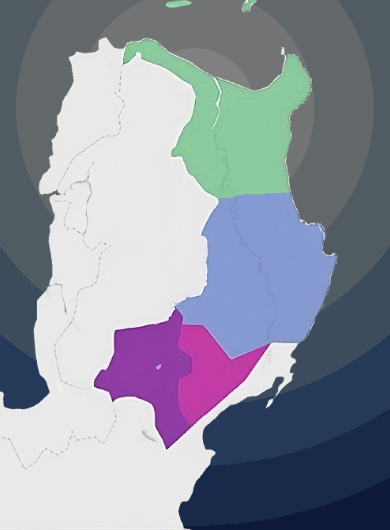
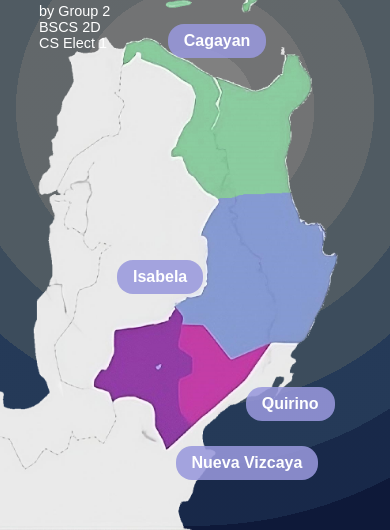
Before and after one commit to orviepo/html-image-map-region2, a plain HTML site: page index.html in a window 390 px wide. Shown: the part 314-844 px from the top of the page. Drawn offline with Linux system fonts and the light colour scheme.

Commit message:
Added more styling

```diff
--- a/index.html
+++ b/index.html
@@ -8,20 +8,20 @@
   <link rel="stylesheet" href="./style.css">
 </head>
 <body>
+<div>
   <div class="main flex bg">
     <div class="title">
       <h1>Cagayan Valley</h1>
       <h2>Region 2</h2>
+      <div>by Group 2</div>
+      <div>BSCS 2D</div>
+      <div>CS Elect 1</div>
     </div>
     <img class="map locate" src="./images/reg2.png" usemap="#region2">
     <div class="title hide"></div>
   </div>
-<!-- <img class="locate" src="./images/reg2.png" usemap="#region2"
-  style="
-    object-fit: cover;
-    width: 400px;
-    height: 500px;
-    "> -->
+</div>
+<!-- <img class="locate" src="./images/reg2.png" usemap="#region2" style="object-fit: cover; width: 400px; height: 500px;"> -->
 
 <map name="region2">
   <!-- Nueva Vizcaya -->
@@ -43,6 +43,12 @@
   <area id="batanes-s" shape="poly" coords="1195,291,1210,278,1197,259,1182,268,1196,288" href="./batanes.html">
   <area id="batanes-e" shape="poly" coords="1218,259,1231,258,1237,245,1231,238,1261,216,1246,206,1233,215,1232,229,1220,244,1216,258,1219,260" href="./batanes.html">
   <area id="batanes-n" shape="poly" coords="1178,136,1195,124,1205,90,1196,78,1181,108,1174,109,1170,127,1179,136" href="./batanes.html">
+
+  <div class="nueva-vizcaya">Nueva Vizcaya</div>
+  <div class="quirino">Quirino</div>
+  <div class="isabela">Isabela</div>
+  <div class="cagayan">Cagayan</div>
+  <div class="batanes">Batanes</div>
 </map>
 <script src="./script.js"></script>
 <!-- <script src="../autoreload.js"></script> -->
--- a/style.css
+++ b/style.css
@@ -9,17 +9,17 @@ body {
   font-family: sans-serif;
   height: 100%;
   margin: 0;
+  overflow-x: hidden;
+  position: relative;
   scrollbar-width: thin;
-  overflow-x: hidden;
   width: 100%;
-  position: relative;
   z-index: -2;
 }
 
 .flex {
+  align-items: center;
   display: flex;
   justify-content: center;
-  align-items: center;
 }
 
 .flex.column {
@@ -38,8 +38,6 @@ body {
   position: relative;
 }
 .bg::before {
-  position: fixed;
-  content: '';
   background: radial-gradient(
     hsl(190, 0%, 100%) 0%,
     hsl(190, 0%, 100%) 10%,
@@ -62,14 +60,16 @@ body {
     hsl(235, 90%, 10%) 90%,
     hsl(235, 90%, 10%) 100%,
     hsl(240, 100%, 0%) 100%);
+  aspect-ratio: 1;
   background-position: top;
   background-size: cover;
+  content: '';
+  filter: brightness(0.5) saturate(80%);
+  left: 50%;
+  position: fixed;
+  top: 50%;
+  translate: -50% -50%;
   width: max(100vw, 100vh);
-  aspect-ratio: 1;
-  filter: brightness(0.5) saturate(80%);
-  top: 50%;
-  left: 50%;
-  translate: -50% -50%;
   z-index: -1;
 }
 
@@ -82,22 +82,94 @@ body {
 .map {
   object-fit: cover;
   height: 100vh;
-  over
 }
 
 .hide {
   visibility: hidden;
 }
 
+map > div {
+  background-color: #99dd;
+  border-radius: 1em;
+  color: #fff;
+  display: block;
+  font-weight: bold;
+  left: 30%;
+  opacity: 0;
+  padding: 0.5em 1em;
+  top: 60%;
+  transition: opacity 200ms;
+  width: fit-content;
+}
+
+map > area#nueva-vizcaya:hover ~ div.nueva-vizcaya {
+  opacity: 1;
+}
+
+map > area#quirino:hover ~ div.quirino {
+  opacity: 1;
+}
+
+map > area#isabela:hover ~ div.isabela {
+  opacity: 1;
+}
+
+map > area[id^="cagayan"]:hover ~ div.cagayan {
+  opacity: 1;
+}
+
+map > area[id^="batanes"]:hover ~ div.batanes {
+  opacity: 1;
+}
+
+map {
+  height: 100%;
+  pointer-events: none;
+  position: absolute;
+  top: 0;
+  width: 100%;
+}
+
+map > div {
+  position: absolute;
+}
+
+map > div.nueva-vizcaya {
+  top: 90%;
+  left: 45%;
+}
+
+map > div.quirino {
+  top: 83%;
+  left: 53%;
+}
+
+map > div.isabela {
+  top: 65%;
+  left: 43%;
+}
+
+map > div.cagayan {
+  top: 35%;
+  left: 38%;
+}
+
+map > div.batanes {
+  top: 8%;
+  left: 45%;
+}
+
 /* province pages */
 
 .back {
+  background-color: #fff5;
+  color: #0af;
   display: inline-block;
+  font-weight: bold;
+  margin: 1em;
+  padding: 0.5em 1em;
   text-decoration: none;
-  color: #0af;
-  background-color: #fff5;
-  padding: 0.5em 1em;
-  margin: 1em;
+  transition: background-color 200ms;
 }
 
 .back:hover,
@@ -110,15 +182,15 @@ body {
 }
 
 .image {
-  width: 100%;
   height: 40%;
   object-fit: cover;
+  width: 100%;
 }
 
 .desc {
+  margin: 100px 2em;
   text-align: justify;
   text-indent: 5em;
-  margin: 100px 2em;
 }
 
 .tourist-spots {
@@ -128,15 +200,11 @@ body {
 
 .section-title,
 .tourist-spots > div {
+  background-color: #fff2;
+  border-radius: 1em;
   border: 0.5em solid #55f3;
-  background-color: #fff2;
   margin: 1em;
-  border-radius: 1em;
   text-align: center;
-}
-
-.tourist-spots .image {
-/*  border: 0.5em solid #55f2;*/
 }
 
 .tourist-spots small {
@@ -152,12 +220,13 @@ body {
   height: 300px;
 }
 
-@media only screen and (max-width: 600px) {
+/*@media only screen and (max-width: 600px) {*/
+@media only screen and (orientation: portrait) {
   .title {
     font-size: 90%;
+    left: 0;
     position: absolute;
     top: 20%;
-    left: 0;
   }
 
   .title.hide {
@@ -167,4 +236,34 @@ body {
   .tourist-spots {
     flex-direction: column;
   }
+
+  map > div {
+    pointer-events: none;
+    opacity: 1;
+  }
+
+  map > div.nueva-vizcaya {
+    top: 90%;
+    left: 45%;
+  }
+
+  map > div.quirino {
+    top: 83%;
+    left: 63%;
+  }
+
+  map > div.isabela {
+    top: 68%;
+    left: 30%;
+  }
+
+  map > div.cagayan {
+    top: 40%;
+    left: 43%;
+  }
+
+  map > div.batanes {
+    top: 8%;
+    left: 35%;
+  }
 }
```
Lines whose indentation alone changed are shown as unchanged.
